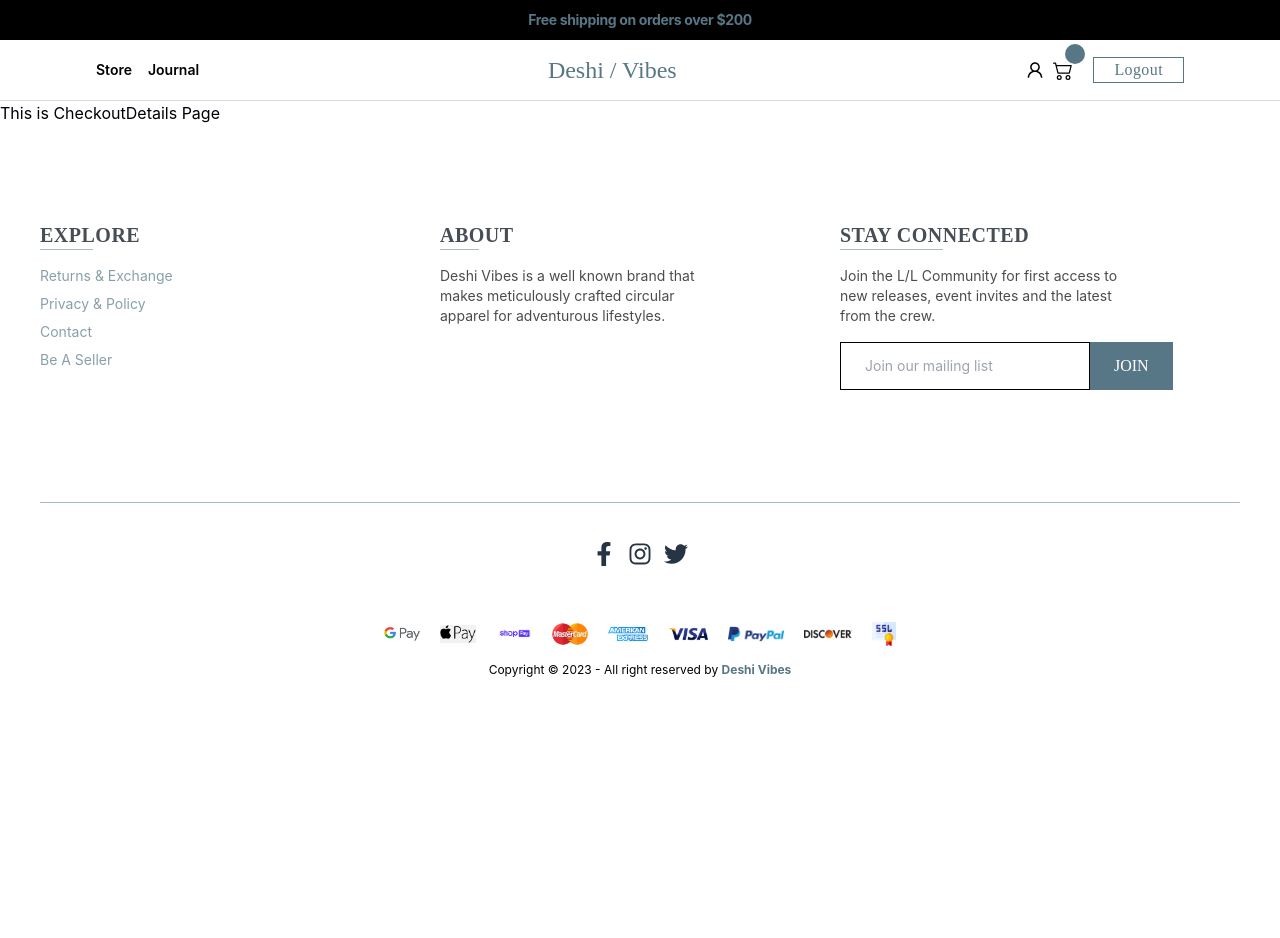
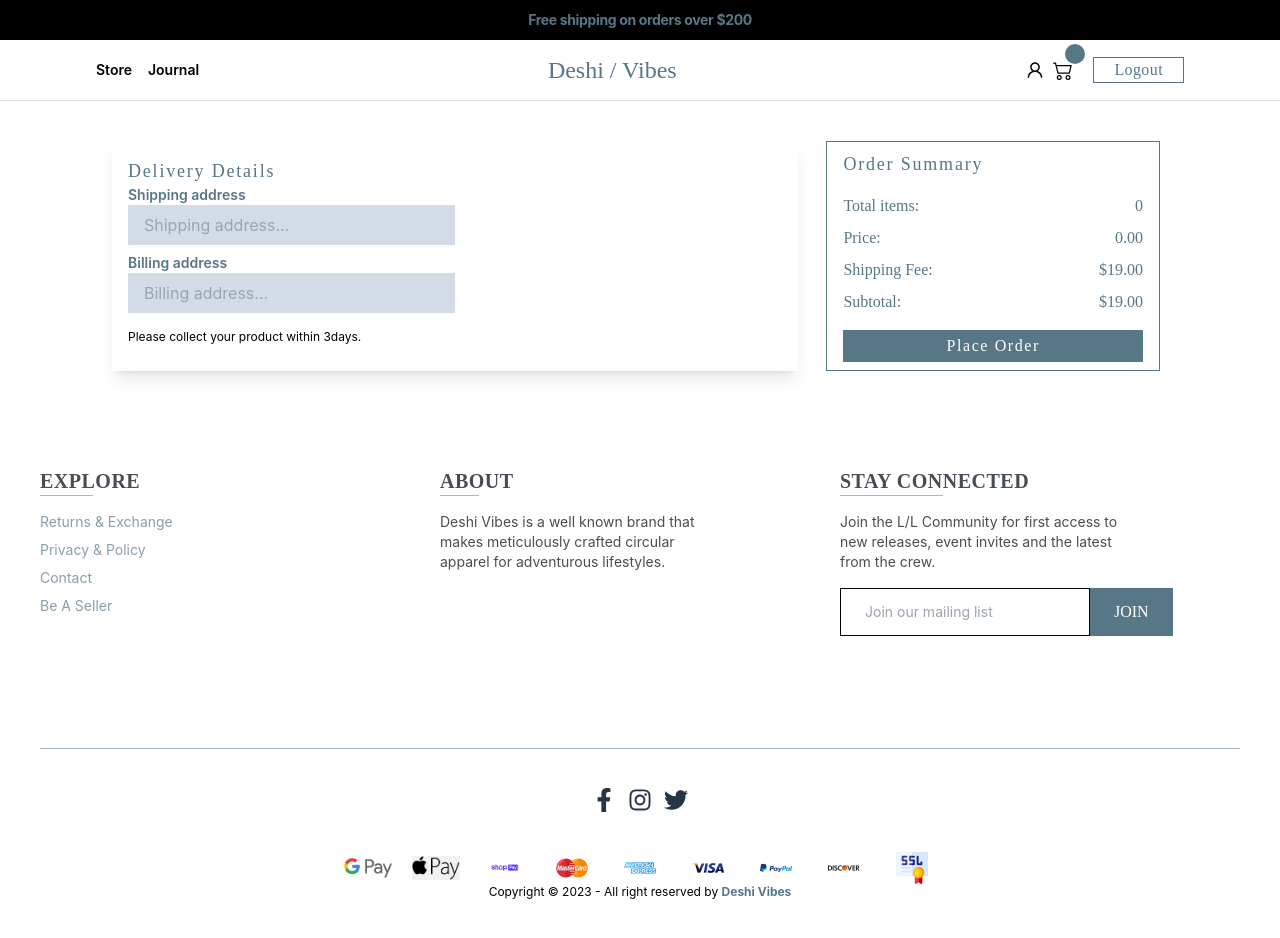
Before and after one commit to khubaibul/deshi-vibes-client-site, a React (Create React App) app: page /checkout-details in a window 1280 px wide. Before the commit the page ends 800 px from the top, so only its background shows below. Built offline with nearby package versions, Linux system fonts and the light colour scheme; no server answers; sample sign-in values are in the browser's storage.

Commit message:
Place order design complete

```diff
--- a/src/components/Pages/Cart/Cart.js
+++ b/src/components/Pages/Cart/Cart.js
@@ -30,6 +30,21 @@ const Cart = () => {
     const handleCheckedCartProduct = (cartProduct) => {
         dispatch(selectedCartProducts(cartProduct))
     }
+
+    const prices = checkedCartProducts.map(product => product.productPrice);
+    console.log(prices);
+
+    const total = prices.reduce((prev, curr) => prev + curr, 0);
+
+    let shipping;
+    if (total >= 200) {
+        shipping = 0;
+    }
+    else {
+        shipping = 19
+    }
+
+    const grandTotal = total + shipping;
 
 
     return (
@@ -64,11 +79,11 @@ const Cart = () => {
                             </div>
                             <div className='flex justify-between'>
                                 <p>Price:</p>
-                                <span>${200}.00</span>
+                                <span>{total}.00</span>
                             </div>
                             <div className='flex justify-between'>
                                 <p>Shipping Fee:</p>
-                                <span>${20}.00</span>
+                                <span>${shipping}.00</span>
                             </div>
                             <div className='flex items-center'>
                                 <input
@@ -80,7 +95,7 @@ const Cart = () => {
                             </div>
                             <div className='flex justify-between'>
                                 <p>Subtotal:</p>
-                                <span>${220}.00</span>
+                                <span>${grandTotal}.00</span>
                             </div>
                         </div>
                         <Link to="/checkout-details" className='flex justify-center bg-primary hover:bg-secondary active:bg-opacity-80 transition-all duration-200 font-medium font-bebas tracking-widest text-white py-1'>
--- a/src/components/Pages/CartProduct/CartProduct.js
+++ b/src/components/Pages/CartProduct/CartProduct.js
@@ -6,7 +6,7 @@ const CartProduct = ({ cartProduct, deleteProductFromCart, handleCheckedCartProd
     const { productId, productImage, productName, productPrice } = cartProduct;
     const { checkedCartProducts } = useSelector(state => state.cart);
     const checked = checkedCartProducts?.find(p => p._id === cartProduct._id)
-    console.log(checked);
+
     return (
         <div className="w-full border cursor-pointer border-primary">
             <label className="cursor-pointer w-full ">
--- a/src/components/Pages/CheckoutDetails/CheckoutDetails.js
+++ b/src/components/Pages/CheckoutDetails/CheckoutDetails.js
@@ -1,11 +1,77 @@
-import React from 'react';
+import React, { useState } from 'react';
 import { useSelector } from 'react-redux';
+import { Link } from 'react-router-dom';
 
 const CheckoutDetails = () => {
-    const { user } = useSelector(state => state.auth)
+    const [shippingAddress, setShippingAddress] = useState("");
+    const { user } = useSelector(state => state.auth);
+    const { checkedCartProducts } = useSelector(state => state.cart);
+
+    const prices = checkedCartProducts.map(product => product.productPrice);
+
+    const total = prices.reduce((prev, curr) => prev + curr, 0);
+
+    let shipping;
+    if (total >= 200) {
+        shipping = 0;
+    }
+    else {
+        shipping = 19
+    }
+
+    const grandTotal = total + shipping;
+    console.log(shippingAddress);
+
+
     return (
-        <div>
-            <p>This is CheckoutDetails Page</p>
+        <div className='lg:px-28 md:px-10 px-2 mt-10 lg:flex md:flex gap-5'>
+            <div className='bg-white shadow-lg lg:w-[65%] md:[55%] w-full p-4'>
+                <h3 className='font-bebas tracking-widest text-lg text-primary'>Delivery Details</h3>
+                <div className='flex flex-col'>
+                    <label htmlFor="address" className='text-primary text-sm font-semibold'>Shipping address</label>
+                    <input
+                        onChange={(e) => setShippingAddress(e.target.value)}
+                        type="text"
+                        className='lg:w-1/2 py-2 px-4 focus:outline-primary bg-gray-light'
+                        placeholder='Shipping address...'
+                    />
+                </div>
+                <div className='flex flex-col mt-2'>
+                    <label htmlFor="address" className='text-primary text-sm font-semibold'>Billing address</label>
+                    <input
+                        type="text"
+                        className='lg:w-1/2 py-2 px-4 focus:outline-primary bg-gray-light'
+                        placeholder='Billing address...'
+                    />
+                </div>
+                <p className='mt-4 text-xs'>Please collect your product within 3days.</p>
+            </div>
+            <div className='border-primary flex-1 font-bebas text-primary px-2 w-full'>
+                <div className='border p-2 px-4 flex flex-col gap-y-4'>
+                    <h3 className='text-lg tracking-widest'>Order Summary</h3>
+                    <div className='flex flex-col gap-y-2'>
+                        <div className='flex justify-between'>
+                            <p>Total items:</p>
+                            <span>{checkedCartProducts?.length}</span>
+                        </div>
+                        <div className='flex justify-between'>
+                            <p>Price:</p>
+                            <span>{total}.00</span>
+                        </div>
+                        <div className='flex justify-between'>
+                            <p>Shipping Fee:</p>
+                            <span>${shipping}.00</span>
+                        </div>
+                        <div className='flex justify-between'>
+                            <p>Subtotal:</p>
+                            <span>${grandTotal}.00</span>
+                        </div>
+                    </div>
+                    <Link className='flex justify-center bg-primary hover:bg-secondary active:bg-opacity-80 transition-all duration-200 font-medium font-bebas tracking-widest text-white py-1'>
+                        Place Order
+                    </Link>
+                </div>
+            </div>
         </div>
     );
 };
--- a/src/components/Pages/Login/Login.js
+++ b/src/components/Pages/Login/Login.js
@@ -51,12 +51,6 @@ const Login = () => {
 
     }
 
-
-    useEffect(() => {
-        if (isError) {
-            toast.error(error)
-        }
-    }, [isError, error]);
 
     return (
         <section className="lg:w-1/3 md:w-2/3 w-full px-4 lg:px-0 md:px-0 mx-auto my-7 md:my-16">
--- a/src/components/Shared/ErrorPage/ErrorPage.js
+++ b/src/components/Shared/ErrorPage/ErrorPage.js
@@ -6,15 +6,14 @@ const ErrorPage = () => {
     const error = useRouteError();
     return (
         <div className='flex flex-col justify-center items-center mt-10'>
-            <img className='w-[55%]' src={errorImage} alt="" />
-            <h1 className='text-4xl'>Oops! An Error Ocurred!</h1>
+            <img className='lg:w-[55%]' src={errorImage} alt="" />
+            <h1 className='lg:text-4xl md:text-4xl 3xl'>Oops! An Error Ocurred!</h1>
             {error && (
                 <div className='flex mt-4 items-center text-2xl mb-2'>
                     <p className='font-bold mr-3 text-lg'>{error.status}</p>
-                    <p className='text-red-500 font-bold'>{error.statusText || error.message}</p>
                 </div>
             )}
-            <button className='btn btn-outline btn-warning rounded-none'><Link to="/">Back To Homepage</Link></button>
+            <button className='rounded-none bg-red px-4 py-1.5 text-white font-semibold hover:opacity-80 active:opacity-75'><Link to="/">Back To Homepage</Link></button>
         </div>
     );
 };
--- a/src/components/Shared/Footer/Footer.js
+++ b/src/components/Shared/Footer/Footer.js
@@ -68,19 +68,19 @@ const Footer = () => {
                 </div>
                 <div className='lg:flex md:flex sm:flex gap-x-5 items-center m-0 p-0'>
                     <div className='flex items-center justify-center gap-5'>
-                        <img src={googlePay} className="w-9 h-full" alt="" />
-                        <img src={applePay} className="w-9 h-full" alt="" />
-                        <img src={shopPay} className="w-9 h-full" alt="" />
+                        <img src={googlePay} className="w-12 aspect-[3/2] object-contain mix-blend-color-burn" alt="" />
+                        <img src={applePay} className="w-12 aspect-[3/2] object-contain mix-blend-color-burn" alt="" />
+                        <img src={shopPay} className="w-12 aspect-[3/2] object-contain mix-blend-color-burn" alt="" />
                     </div>
                     <div className='flex items-center justify-center gap-5'>
-                        <img src={masterCard} className="w-9 h-full" alt="" />
-                        <img src={americanExpress} className="w-10 h-full" alt="" />
-                        <img src={visa} className="w-10 h-full" alt="" />
+                        <img src={masterCard} className="w-12 aspect-[3/2] object-contain mix-blend-color-burn" alt="" />
+                        <img src={americanExpress} className="w-12 aspect-[3/2] object-contain mix-blend-color-burn" alt="" />
+                        <img src={visa} className="w-12 aspect-[3/2] object-contain mix-blend-color-burn" alt="" />
                     </div>
                     <div className='flex items-center justify-center gap-5'>
-                        <img src={paypal} className="w-14 h-full" alt="" />
-                        <img src={discover} className="w-12 h-full" alt="" />
-                        <img src={ssl} className="w-6 h-full" alt="" />
+                        <img src={paypal} className="w-12 aspect-[3/2] object-contain mix-blend-color-burn" alt="" />
+                        <img src={discover} className="w-12 aspect-[3/2] object-contain mix-blend-color-burn" alt="" />
+                        <img src={ssl} className="w-12 aspect-[3/2] object-contain mix-blend-color-burn" alt="" />
                     </div>
                 </div>
                 <p className='m-0 p-0 text-xs'>Copyright © 2023 - All right reserved by <span className='font-bold text-primary'>Deshi Vibes</span></p>
```
